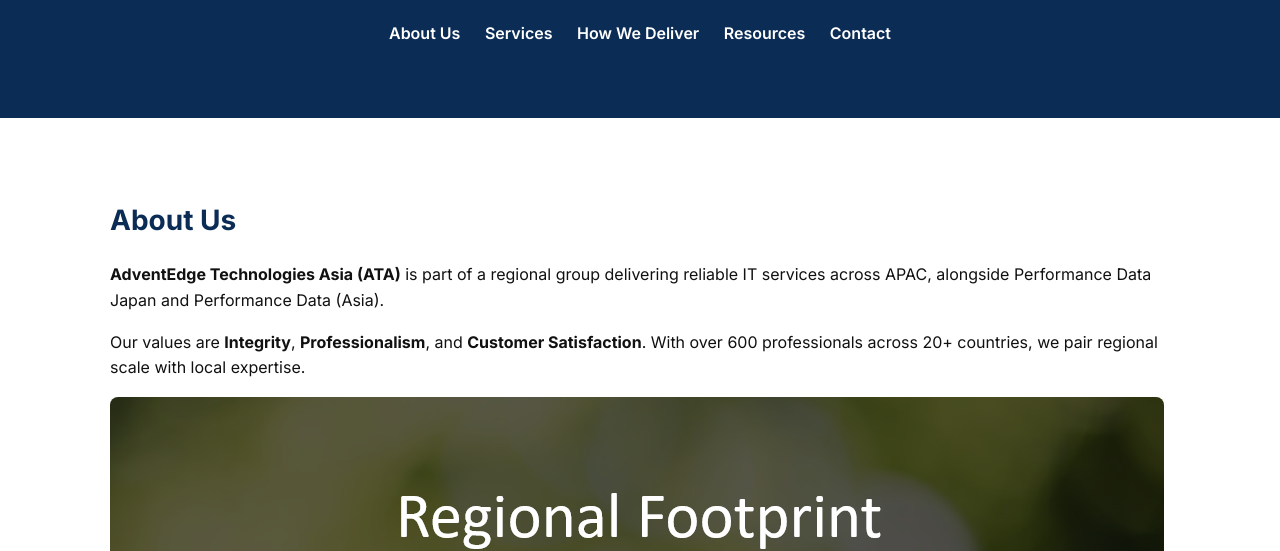
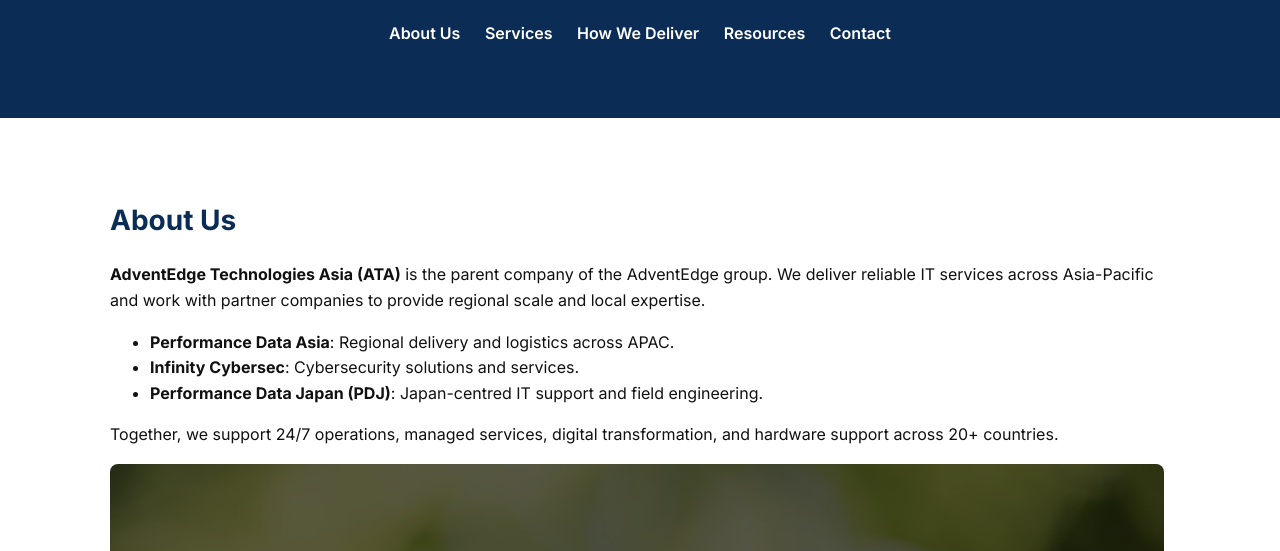
Before and after one commit to adventedgetechnologiesasia/ATA, a plain HTML site: page index.html in a window 1280 px wide. Shown: the part 264-815 px from the top of the page. Drawn offline with Linux system fonts and the light colour scheme.

Commit message:
Update index.html - Expanding to iCyber

```diff
--- a/index.html
+++ b/index.html
@@ -53,12 +53,19 @@
     </nav>
   </header>
 
-  <section id="about">
-    <h2>About Us</h2>
-    <p><strong>AdventEdge Technologies Asia (ATA)</strong> is part of a regional group delivering reliable IT services across APAC, alongside Performance Data Japan and Performance Data (Asia).</p>
-    <p>Our values are <strong>Integrity</strong>, <strong>Professionalism</strong>, and <strong>Customer Satisfaction</strong>. With over 600 professionals across 20+ countries, we pair regional scale with local expertise.</p>
-    <img src="regional-map.png" alt="Regional Footprint">
-  </section>
+<section id="about">
+  <h2>About Us</h2>
+  <p><strong>AdventEdge Technologies Asia (ATA)</strong> is the parent company of the AdventEdge group. We deliver reliable IT services across Asia-Pacific and work with partner companies to provide regional scale and local expertise.</p>
+
+  <ul>
+    <li><strong>Performance Data Asia</strong>: Regional delivery and logistics across APAC.</li>
+    <li><strong>Infinity Cybersec</strong>: Cybersecurity solutions and services.</li>
+    <li><strong>Performance Data Japan (PDJ)</strong>: Japan-centred IT support and field engineering.</li>
+  </ul>
+
+  <p>Together, we support 24/7 operations, managed services, digital transformation, and hardware support across 20+ countries.</p>
+  <img src="regional-map.png" alt="Regional footprint across APAC">
+</section>
 
   <section id="services">
     <h2>Services &amp; Capabilities</h2>
```
